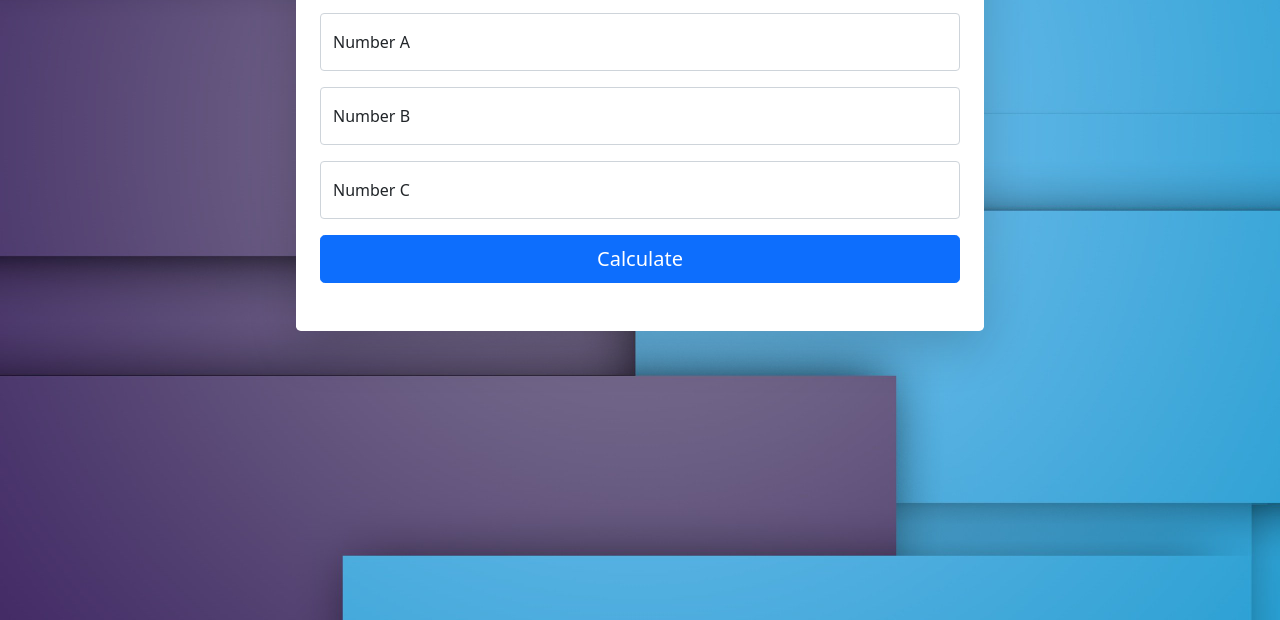
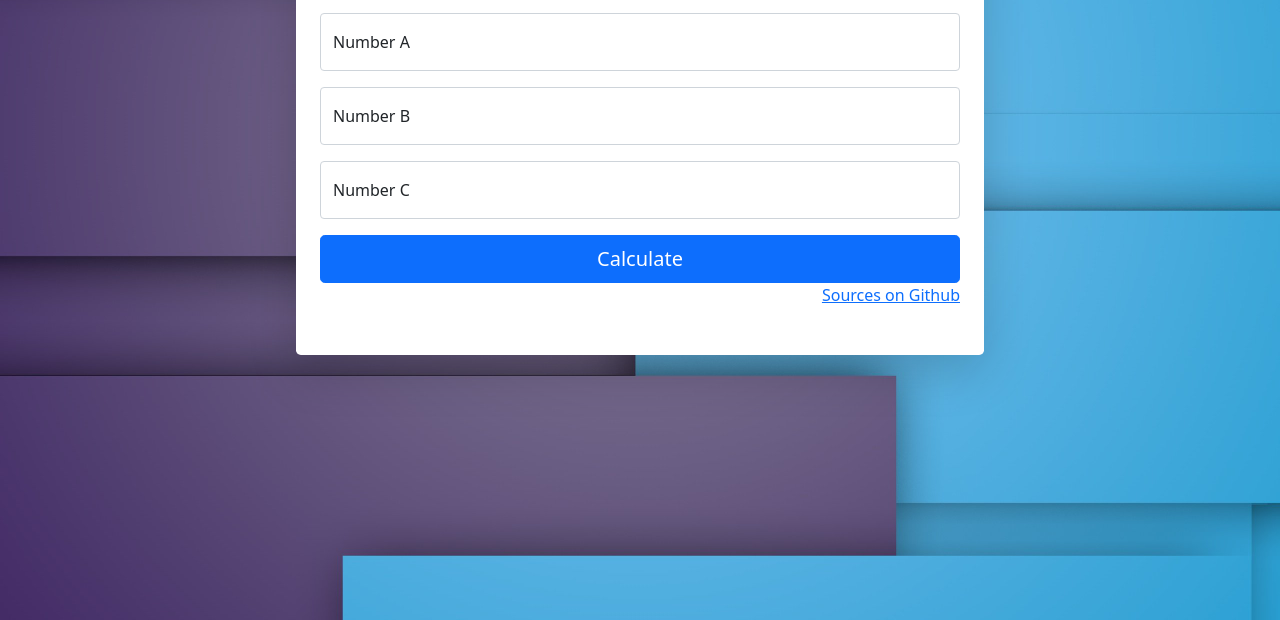
Before and after one commit to AndersDeath/quadratic-equation, a website: page index.html in a window 1280 px wide. Shown: the part 180-800 px from the top of the page. Drawn offline with nearby package versions, Linux system fonts and the light colour scheme.

Commit message:
minor fix

```diff
--- a/index.html
+++ b/index.html
@@ -62,8 +62,9 @@
                 <button class="btn btn-primary btn-lg " id="calculateButton" type="button">Calculate</button>
               </div>
             </form>
-            <p class="mb-4 text-muted"></p>
-
+              <p class="mb-4 text-muted" style="text-align: right">
+                <a href="https://github.com/AndersDeath/quadratic-equation" target="_blank">Sources on Github </a>
+              </p>
           </div>
         </div>
       </div>
```
